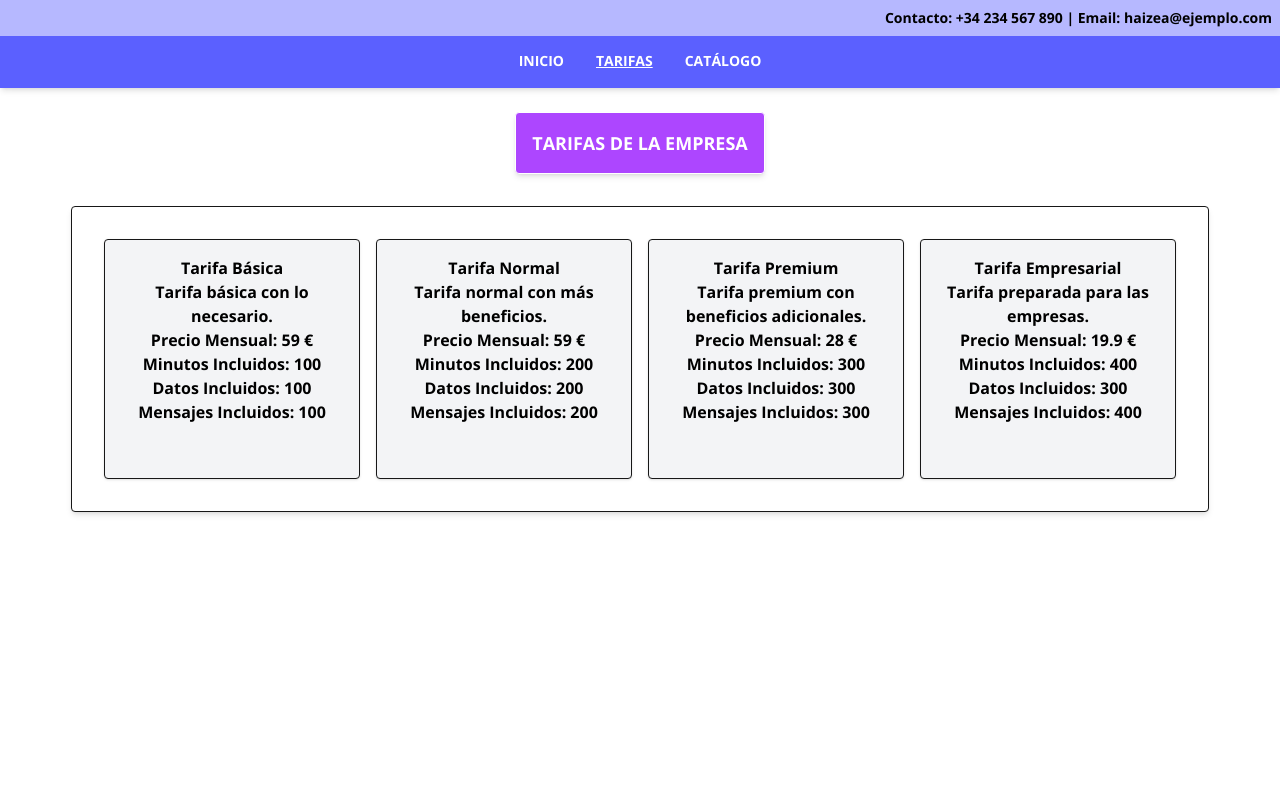
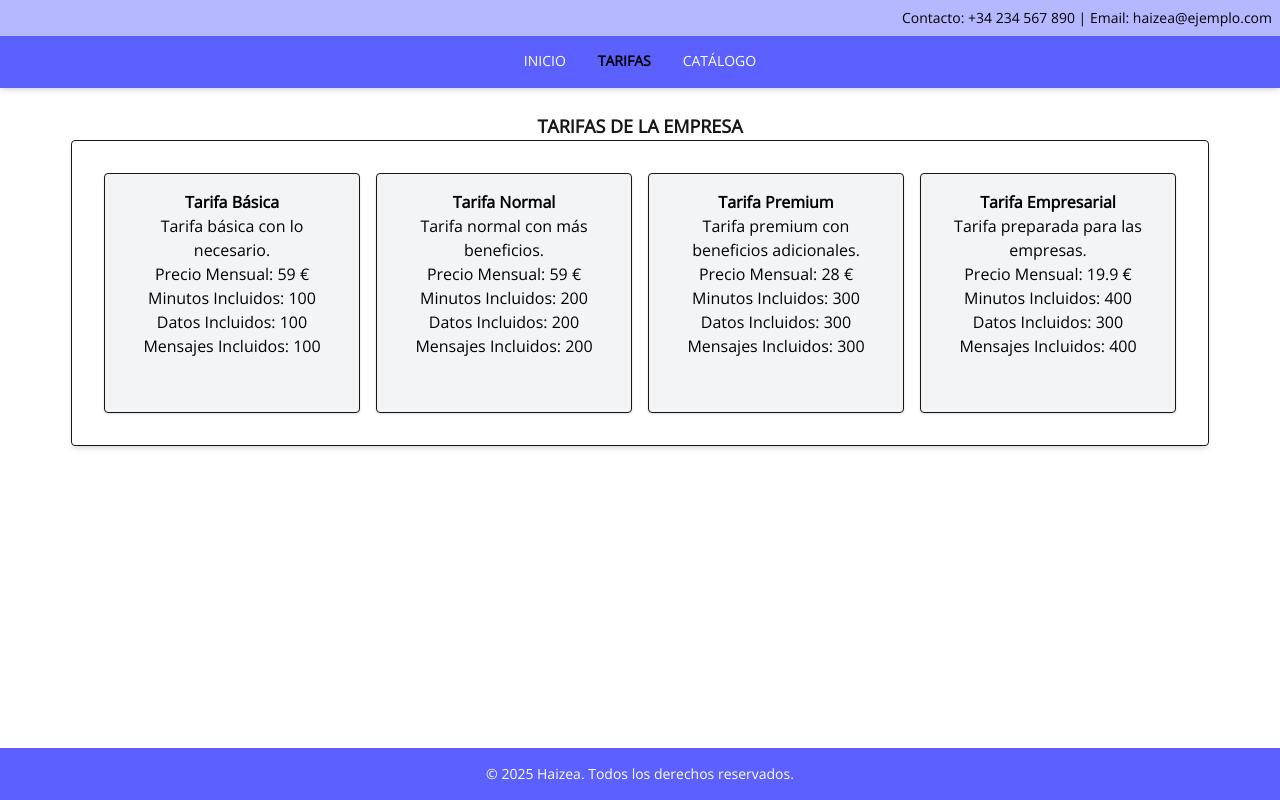
Before and after one commit to haizeagc/PFG_Next, a Next.js app in the folder my-app/: page /tarifas in a window 1280 px wide. Built offline with nearby package versions, Linux system fonts and the light colour scheme; data requests are answered from the project's data file.

Commit message:
Arreglado
Funciona bien lo del cliente y se ve el footer

```diff
--- a/my-app/src/app/layout.tsx
+++ b/my-app/src/app/layout.tsx
@@ -3,9 +3,9 @@ import { Open_Sans } from "next/font/google";
 import "./globals.css";
 import Menu from "./menu";
 
-// Configuración de la fuente Open Sans con estilo bold.
+// Configuración de la fuente Open Sans con estilo normal.
 const openSans = Open_Sans({
-  weight: "700", // Define el peso de la fuente como bold (700).
+  weight: "400", // Define el peso de la fuente como normal (400).
   subsets: ["latin"], // Especifica el subconjunto de caracteres que se utilizarán.
 });
 
@@ -23,16 +23,30 @@ export default function RootLayout({
   return (
     <html lang="es">
       <body className={`${openSans.className} antialiased`}>
+        <div className="flex flex-col min-h-screen">
           {/* Franja de información de contacto */}
           <div className="bg-[#b6b8ff] text-black p-2 flex justify-end fixed top-0 left-0 w-full z-50">
             <p className="text-xs sm:text-sm text-right">
               Contacto: +34 234 567 890 | Email: haizea@ejemplo.com
             </p>
           </div>
+
+          {/* Menú importado */}
           <Menu />
-        {/* Renderiza el menú de navegación */}
+
           {/* Renderiza los elementos hijos dentro del cuerpo del documento */}
-        <div className="pt-[80px]">{children}</div>
+          <div className="pt-[80px] flex-grow">{children}</div>
+
+          {/* Footer añadido */}
+          <footer className="bg-[#5b60ff] text-white p-4">
+            <div className="flex flex-col items-center gap-4">
+              {/* Información de copyright */}
+              <p className="text-xs sm:text-sm text-center">
+                © 2025 Haizea. Todos los derechos reservados.
+              </p>
+            </div>
+          </footer>
+        </div>
       </body>
     </html>
   );
--- a/my-app/src/app/menu.tsx
+++ b/my-app/src/app/menu.tsx
@@ -12,8 +12,8 @@ export default function Menu() {
         <li>
           <Link
             href="/"
-            className={`text-sm font-normal text-white hover:font-bold hover:text-black active:text-violet-300 cursor-pointer transition-transform ${
-              pathname === "/" ? "underline font-bold" : ""
+            className={`text-sm hover:text-black active:text-violet-300 cursor-pointer transition-transform ${
+              pathname === "/" ? "text-black font-bold" : "text-white font-normal"
             }`}
           >
             INICIO
@@ -22,8 +22,8 @@ export default function Menu() {
         <li>
           <Link
             href="/tarifas"
-            className={`text-sm font-normal text-white hover:font-bold hover:text-black active:text-violet-300 cursor-pointer transition-transform ${
-              pathname === "/tarifas" ? "underline font-bold" : ""
+            className={`text-sm hover:text-black active:text-violet-300 cursor-pointer transition-transform ${
+              pathname === "/tarifas" ? "text-black font-bold" : "text-white font-normal"
             }`}
           >
             TARIFAS
@@ -32,8 +32,8 @@ export default function Menu() {
         <li>
           <Link
             href="/catalogo"
-            className={`text-sm font-normal text-white hover:font-bold hover:text-black active:text-violet-300 cursor-pointer transition-transform ${
-              pathname === "/catalogo" ? "underline font-bold" : ""
+            className={`text-sm hover:text-black active:text-violet-300 cursor-pointer transition-transform ${
+              pathname === "/catalogo" ? "text-black font-bold" : "text-white font-normal"
             }`}
           >
             CATÁLOGO
--- a/my-app/src/app/tarifas/page.tsx
+++ b/my-app/src/app/tarifas/page.tsx
@@ -7,9 +7,7 @@ export default async function Tarifas() {
   return (
     <div className="flex flex-col items-center justify-center p-8">
       {/* Cuadrado morado con el primer h1 */}
-      <div className="text-center p-4 border rounded shadow-md bg-purple-500 text-white mb-8">
         <h1 className="text-lg font-bold">TARIFAS DE LA EMPRESA</h1>
-      </div>
 
       {/* Contenedor de las tarifas */}
       <div className="text-center p-4 border rounded shadow-md bg-white">
```
Lines whose indentation alone changed are shown as unchanged.
